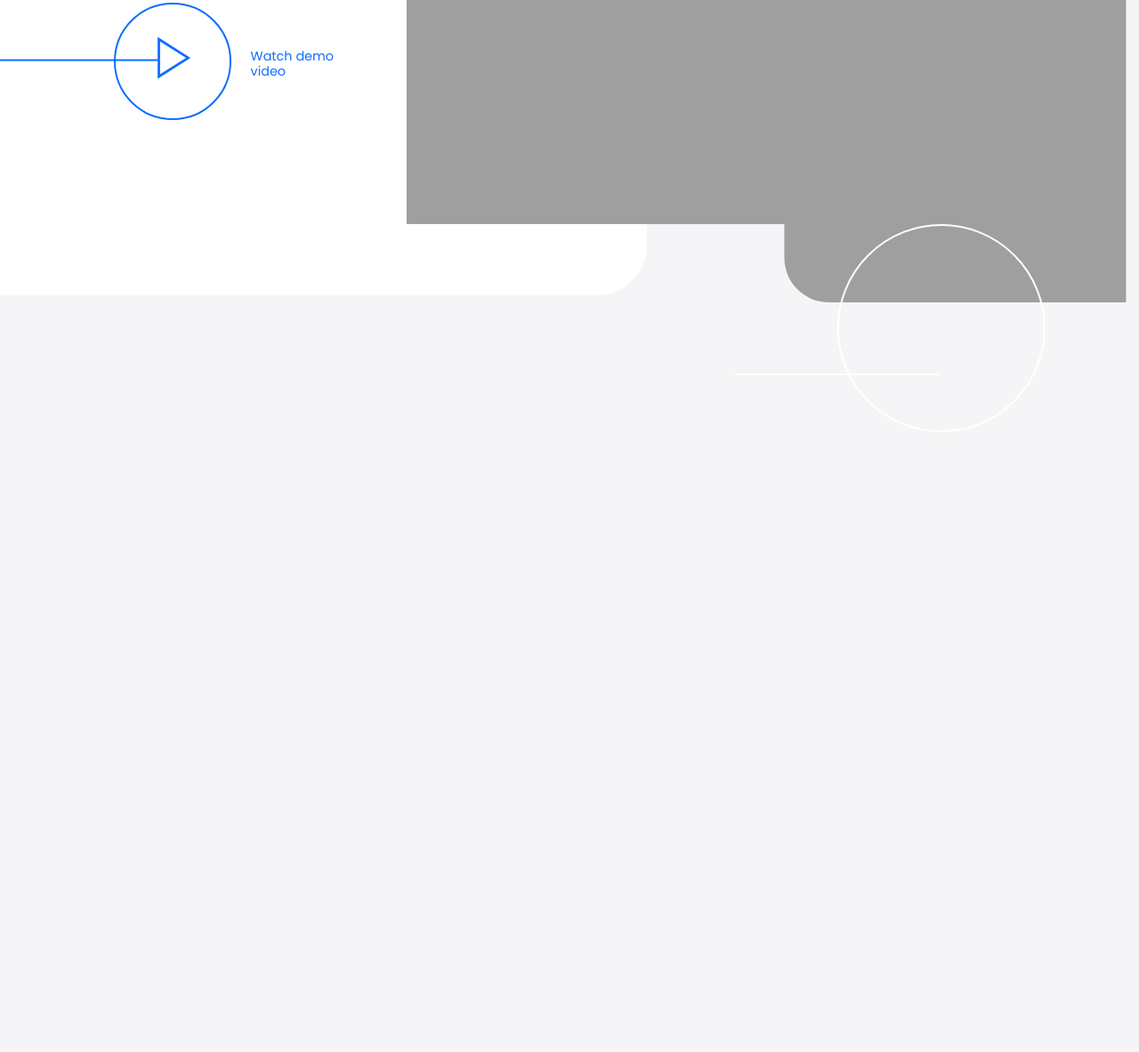
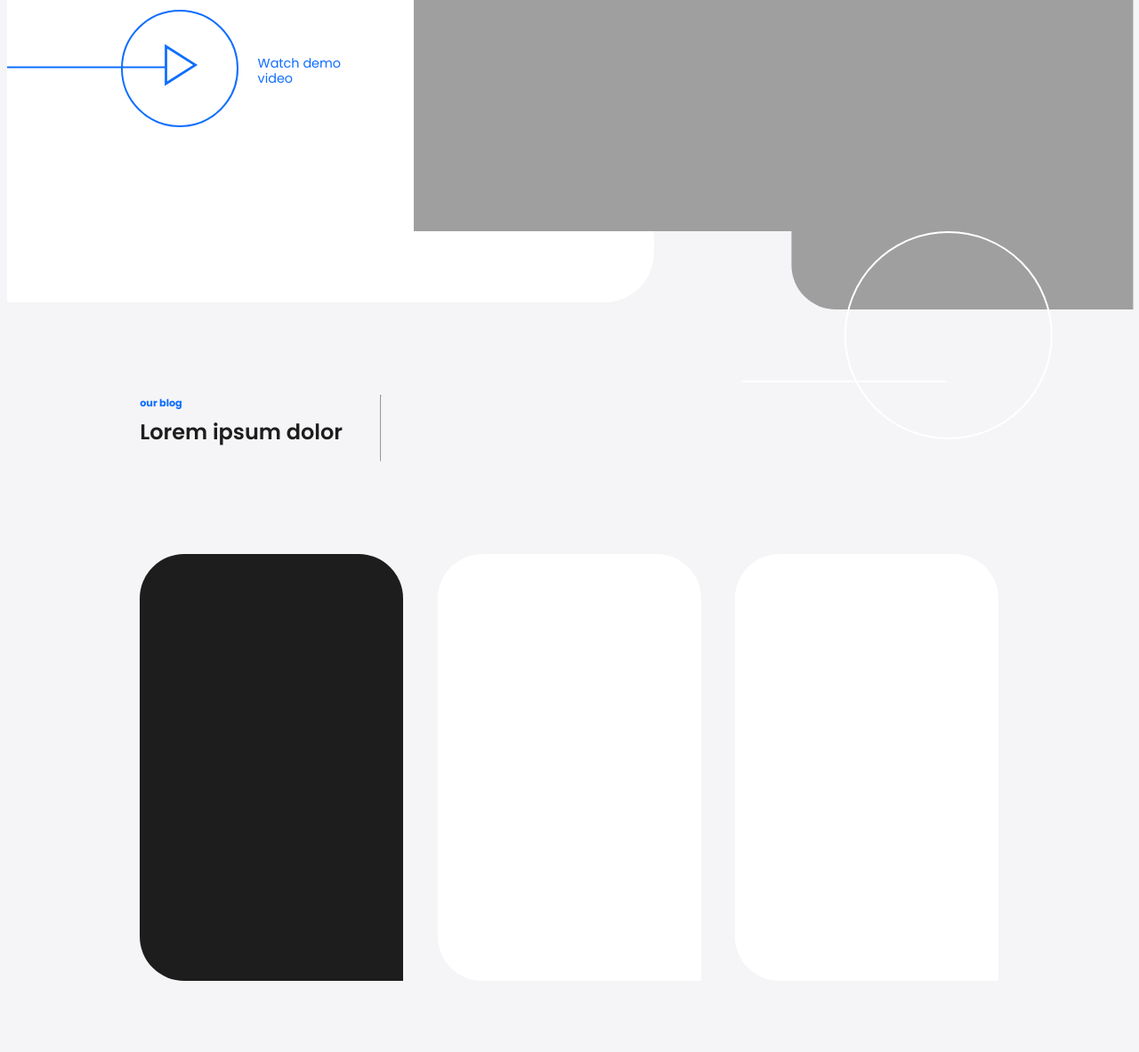
Before and after one commit to AniaPas/IPGHealth-recruitment-project, a website: page views/index.html in a window 1280 px wide. Shown: the part 628-1811 px from the top of the page at 89% size. Before the commit the page ends 1600 px from the top, so only its background shows below. Drawn offline with nearby package versions, Linux system fonts and the light colour scheme.

Commit message:
adding footer tiles

```diff
--- a/sass/custom.scss
+++ b/sass/custom.scss
@@ -2,7 +2,7 @@
 @import "./variables";
 @import "./mixins";
 body {
-  margin: 0;
+  margin-bottom: 0;
   color: $nero;
   font-family: $font1;
   background-color: $lightGray;
@@ -200,4 +200,46 @@ body {
       transform: translate(-9vw, 20vh);
     }
   }
+  footer {
+    display: grid;
+    grid-template-areas:
+      "blog br br br"
+      "tiles tiles tiles tiles";
+    margin: 12vh 0 0 $margin1;
+    .blog-heading {
+      grid-area: blog;
+      font-size: $fontXS;
+      color: $blue;
+    }
+    .blog-text {
+      margin-top: 4vh;
+      grid-area: blog;
+      font-size: $fontL;
+      font-weight: $bold2;
+    }
+    .circle-element_line {
+      grid-area: br;
+    }
+    .tiles {
+      grid-area: tiles;
+      display: flex;
+      flex-direction: row;
+      .tile1 {
+        @include rectangle2;
+        background-color: $nero;
+      }
+      .tile2 {
+        @include rectangle2;
+        background-color: $white;
+      }
+      .tile3 {
+        @include rectangle2;
+        background-color: $white;
+      }
+      .tile4 {
+        @include rectangle2;
+        background-color: $white;
+      }
+    }
+  }
 }
--- a/sass/mixins.scss
+++ b/sass/mixins.scss
@@ -4,8 +4,14 @@
   padding: 20px;
   background-color: $darkGray;
 }
+@mixin rectangle2 {
+  border-radius: 50px 50px 0 50px;
+  padding: 20px;
+  height: 55vh;
+  width: 20vw;
+  margin: 12vh 3vw 10vh 0;
+}
 @mixin line {
-  //position: absolute;
   height: 1.5px;
   border-width: 0;
 }
--- a/views/index.html
+++ b/views/index.html
@@ -73,6 +73,16 @@
       <div class="circle-element_circle"></div>
       <hr class="circle-element_line" />
     </div>
-    <footer> </footer>
+    <footer>
+      <h2 class="blog-heading">our blog</h2>
+      <p class="blog-text">Lorem ipsum dolor</p>
+      <hr class="blog-line" />
+      <section class="tiles">
+        <div class="tile1"></div>
+        <div class="tile2"></div>
+        <div class="tile3"></div>
+        <div class="tile-margin"></div>
+      </section>
+    </footer>
   </body>
 </html>
```
Also changed, not shown: sass/custom.css, 1 other file.
